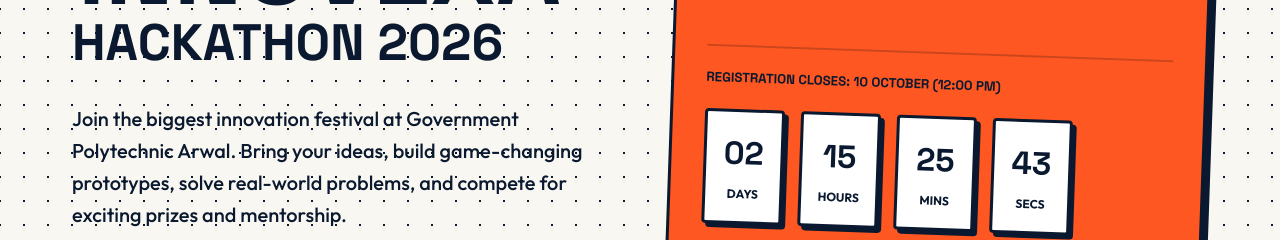
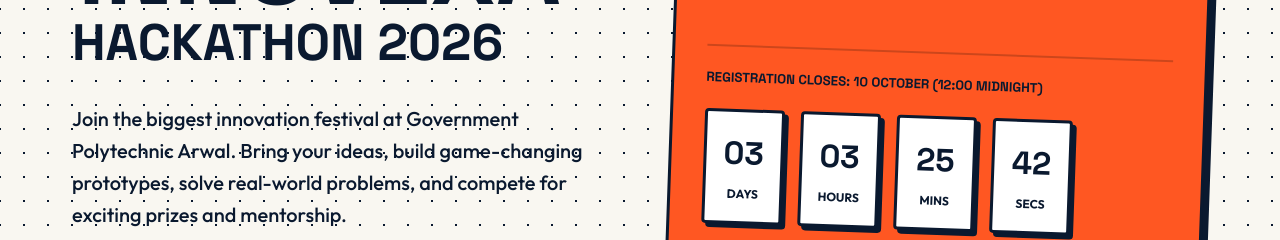
Before and after one commit to webskr/hackthon, a React (Vite) app in the folder react-website/: page / in a window 1280 px wide. Shown: the part 423-663 px from the top of the page. Built offline with nearby package versions, Linux system fonts and the light colour scheme.

Commit message:
Update registration deadline to midnight

```diff
--- a/react-website/src/components/Hero.jsx
+++ b/react-website/src/components/Hero.jsx
@@ -6,7 +6,7 @@
   const [timeLeft, setTimeLeft] = useState({ days: '00', hours: '00', minutes: '00', seconds: '00' });
 
   useEffect(() => {
-    const targetDate = new Date('October 10, 2026 12:00:00').getTime();
+    const targetDate = new Date('October 10, 2026 23:59:59').getTime();
 
     const interval = setInterval(() => {
       const now = new Date().getTime();
@@ -64,7 +64,7 @@
             <h3 style={{ fontSize: '2rem' }}>14 OCTOBER — 15 OCTOBER 2026</h3>
             <h4 style={{ fontSize: '1.5rem', marginBottom: '2rem' }}>24 HOURS PROGRAM</h4>
             <div style={{ marginTop: '3rem', borderTop: '2px solid rgba(0,0,0,0.2)', paddingTop: '1.5rem' }}>
-              <h5 style={{ color: 'var(--text-color)' }}>REGISTRATION CLOSES: 10 OCTOBER (12:00 PM)</h5>
+              <h5 style={{ color: 'var(--text-color)' }}>REGISTRATION CLOSES: 10 OCTOBER (12:00 MIDNIGHT)</h5>
               <div className="countdown">
                 <div className="countdown-block"><span>{timeLeft.days}</span><small>DAYS</small></div>
                 <div className="countdown-block"><span>{timeLeft.hours}</span><small>HOURS</small></div>
```
